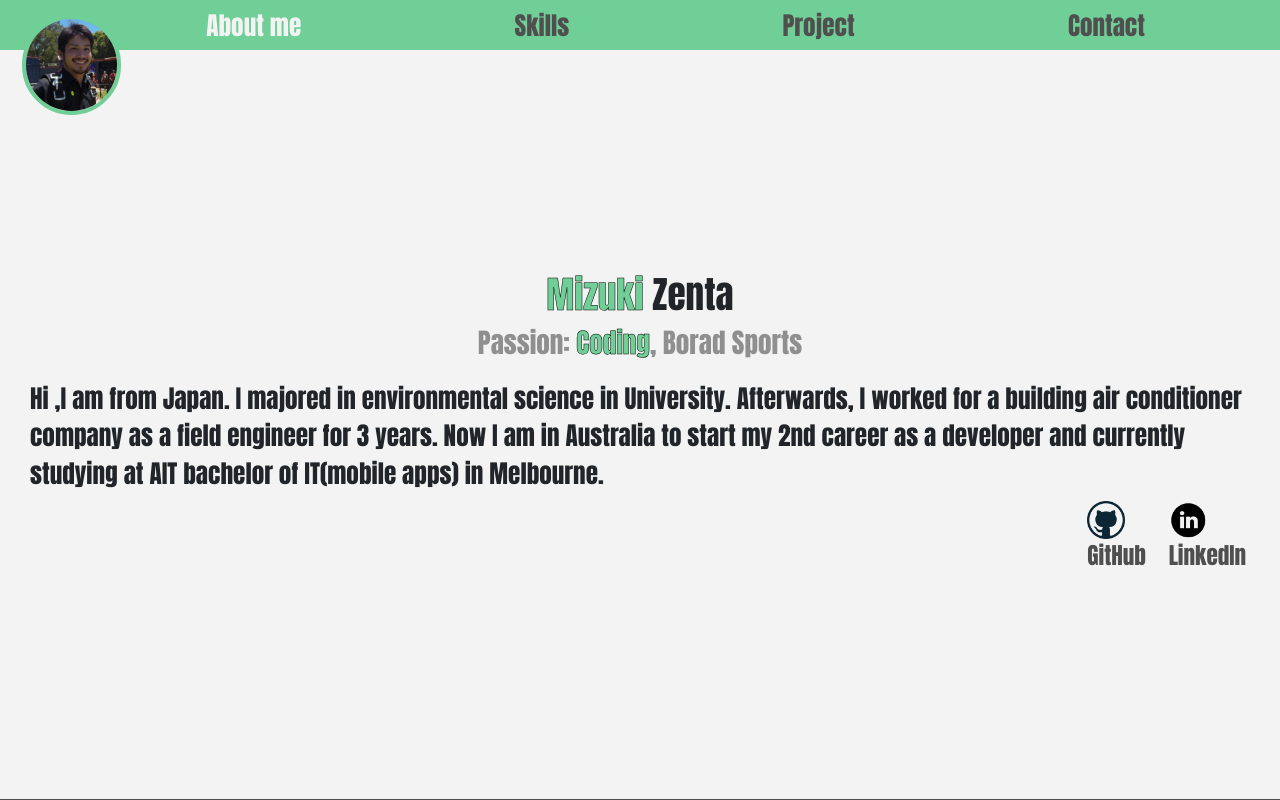
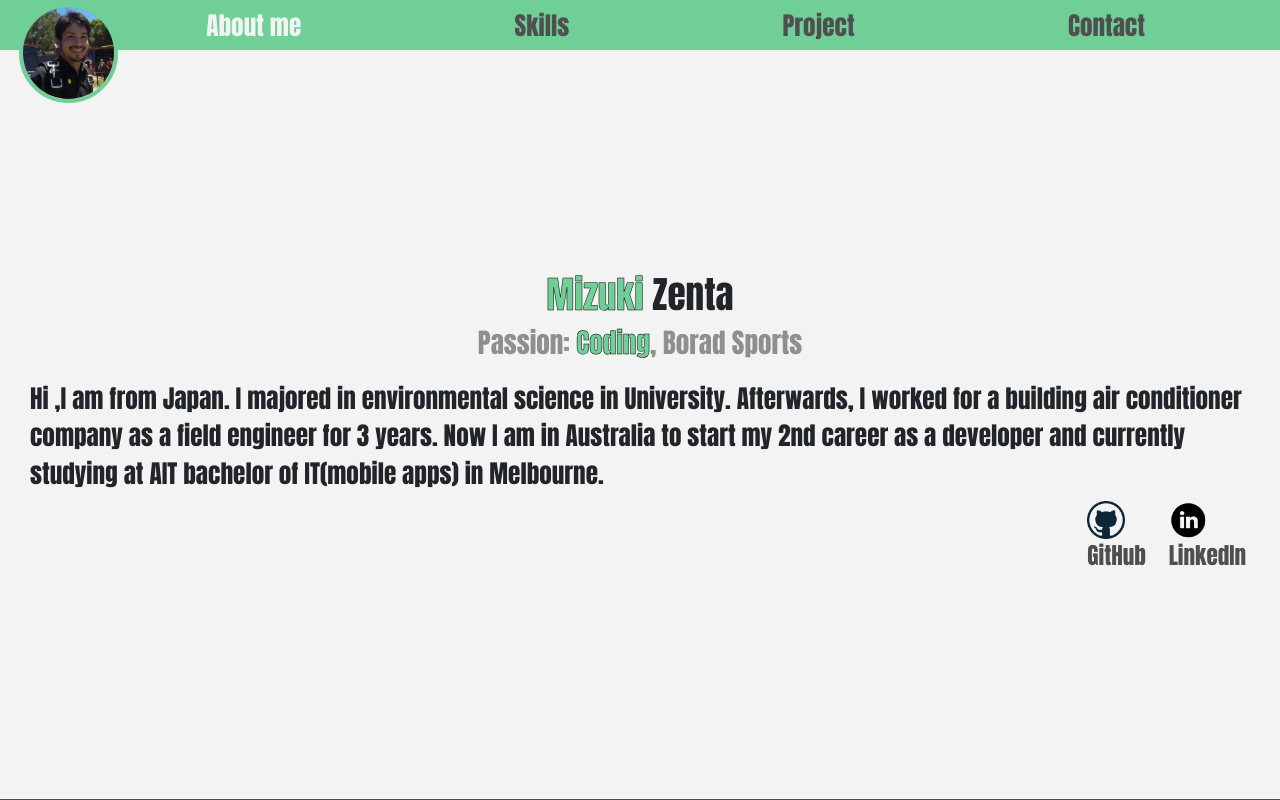
Before and after one commit to MizukiZ/New-Portfolio, a React (Create React App) app: page / in a window 1280 px wide. Shown: the top 800 px of the page. Built offline with nearby package versions, Linux system fonts and the light colour scheme.

Commit message:
adjustment for paddings

```diff
--- a/src/App.css
+++ b/src/App.css
@@ -28,8 +28,8 @@
   height: calc(74px + 2vw);
   border: 4px solid #6fcf97;
   position: relative;
-  top: 15px;
-  left: calc(9px + 1vw);
+  top: 3px;
+  left: calc(6px + 1vw);
 }
 
 .section-item.active-color {
@@ -191,6 +191,11 @@
   display: flex;
   justify-content: center;
   align-items: center;
+  padding-bottom: 40px;
+}
+
+.contact-subWrap {
+  margin: 40px 0;
 }
 
 .contact-title {
```
